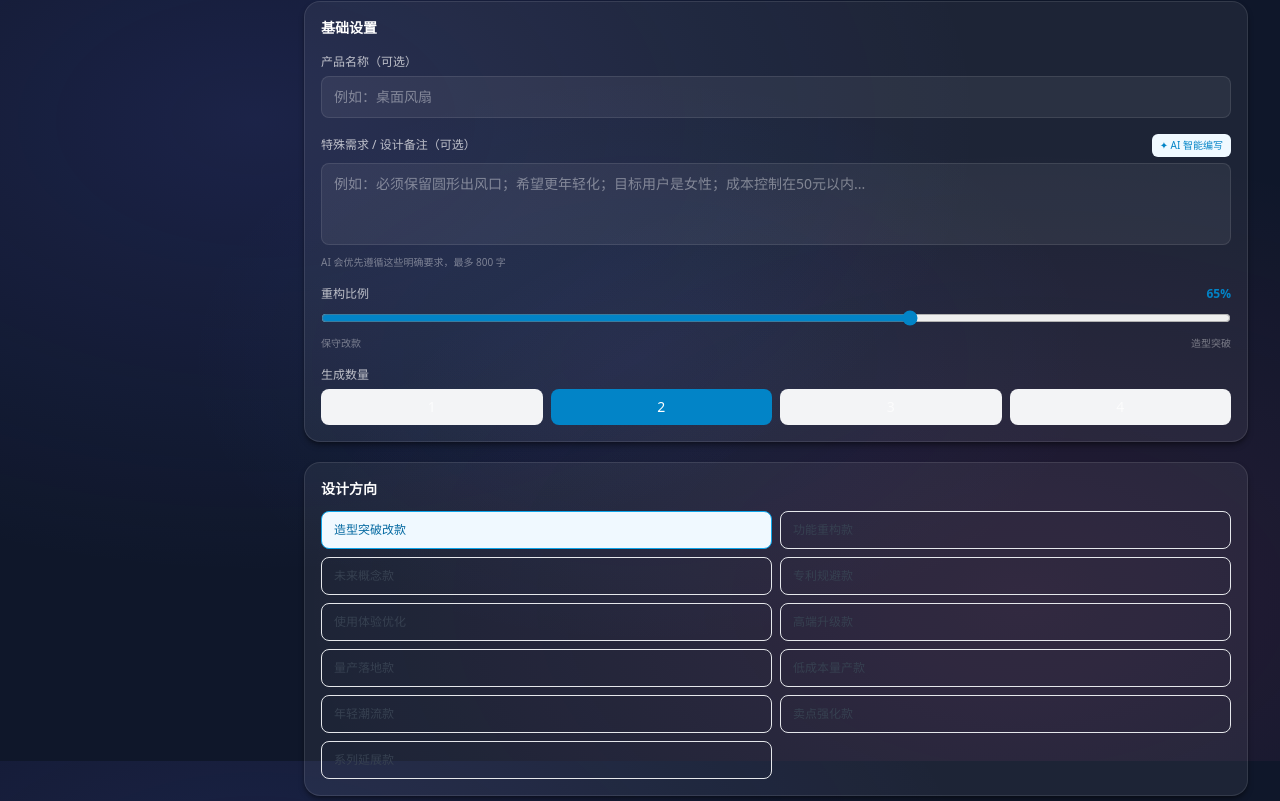
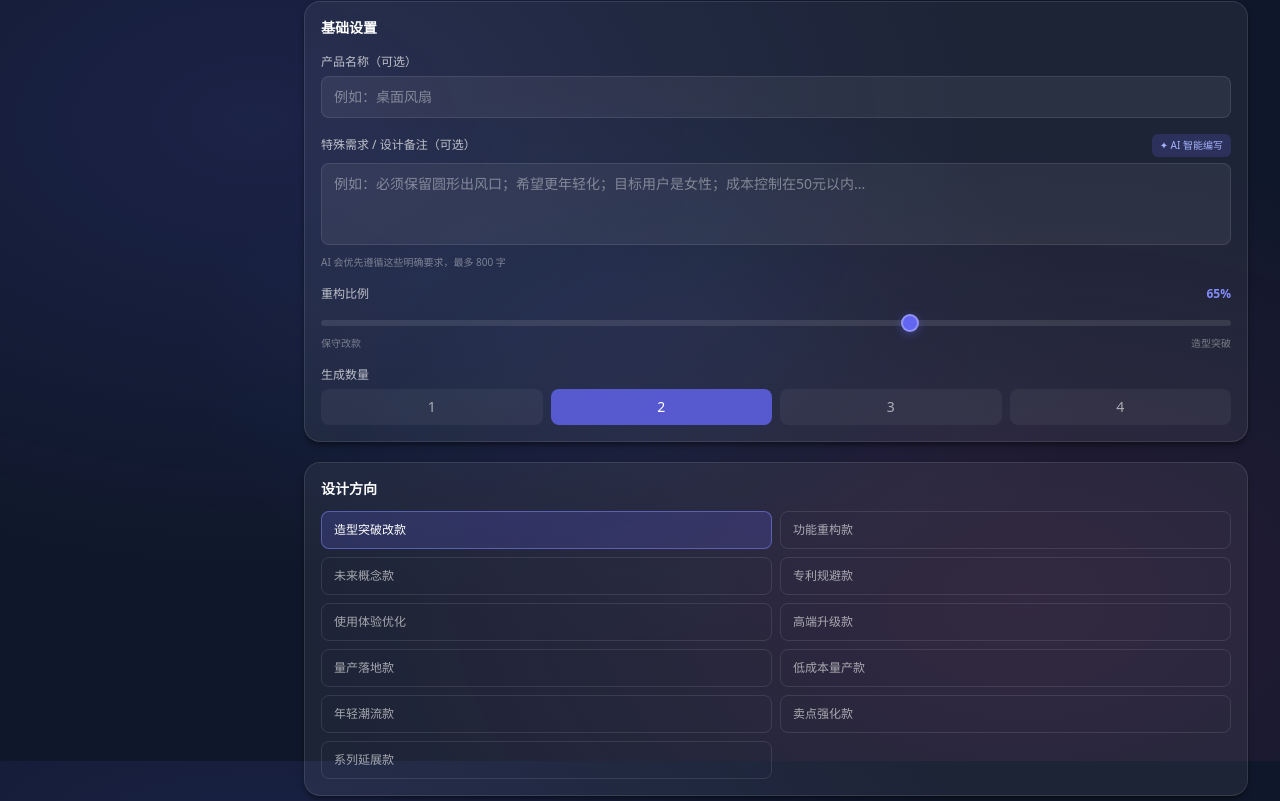
Before and after one commit to bualla450834969-hub/ai-design-workbench, a Next.js app in the folder apps/web/: page / in a window 1280 px wide. Shown: the part 839-1640 px from the top of the page. Built offline with nearby package versions, Linux system fonts and the light colour scheme.

Commit message:
UI: dark theme for all buttons, sliders, and inputs

```diff
--- a/apps/web/app/globals.css
+++ b/apps/web/app/globals.css
@@ -177,6 +177,44 @@ button, a {
   transition: width 0.3s ease;
 }
 
+/* 自定义滑块样式 */
+input[type="range"] {
+  -webkit-appearance: none;
+  appearance: none;
+  height: 6px;
+  border-radius: 3px;
+  background: rgba(255, 255, 255, 0.1);
+  outline: none;
+}
+
+input[type="range"]::-webkit-slider-thumb {
+  -webkit-appearance: none;
+  appearance: none;
+  width: 18px;
+  height: 18px;
+  border-radius: 50%;
+  background: #6366f1;
+  cursor: pointer;
+  border: 2px solid rgba(255, 255, 255, 0.3);
+  box-shadow: 0 2px 8px rgba(99, 102, 241, 0.4);
+  transition: all 0.2s ease;
+}
+
+input[type="range"]::-webkit-slider-thumb:hover {
+  transform: scale(1.1);
+  box-shadow: 0 4px 12px rgba(99, 102, 241, 0.5);
+}
+
+input[type="range"]::-moz-range-thumb {
+  width: 18px;
+  height: 18px;
+  border-radius: 50%;
+  background: #6366f1;
+  cursor: pointer;
+  border: 2px solid rgba(255, 255, 255, 0.3);
+  box-shadow: 0 2px 8px rgba(99, 102, 241, 0.4);
+}
+
 /* 文字颜色辅助 */
 .text-muted {
   color: rgba(255, 255, 255, 0.5);
--- a/apps/web/components/GeneratePanel.tsx
+++ b/apps/web/components/GeneratePanel.tsx
@@ -695,10 +695,10 @@ export default function GeneratePanel({
                     <button
                       key={intent}
                       onClick={() => setEditRegionIntent(intent)}
-                      className={`flex-1 rounded-lg py-2 text-xs font-medium transition-colors ${
+                      className={`flex-1 rounded-lg py-2 text-xs font-medium transition-all ${
                         editRegionIntent === intent
-                          ? "bg-brand-600 text-white"
-                          : "bg-gray-100 text-white/70 hover:bg-gray-200"
+                          ? "bg-indigo-500/80 text-white"
+                          : "bg-white/5 text-white/60 hover:bg-white/10 hover:text-white/80"
                       }`}
                     >
                       {LOCAL_EDIT_INTENT_LABELS[intent]}
@@ -813,7 +813,7 @@ export default function GeneratePanel({
             <button
               onClick={handleAiWriteNotes}
               disabled={isAiWriting}
-              className="flex items-center gap-1 rounded-md bg-brand-50 px-2 py-1 text-[10px] font-medium text-brand-600 hover:bg-brand-100 disabled:opacity-50 disabled:cursor-not-allowed"
+              className="flex items-center gap-1 rounded-md bg-indigo-500/20 px-2 py-1 text-[10px] font-medium text-indigo-300 hover:bg-indigo-500/30 disabled:opacity-50 disabled:cursor-not-allowed transition-all"
             >
               {isAiWriting ? (
                 <>
@@ -839,7 +839,7 @@ export default function GeneratePanel({
           <div>
             <label className="mb-1.5 flex items-center justify-between text-xs font-medium text-white/70">
               <span>重构比例</span>
-              <span className="text-brand-600 font-semibold">{variation}%</span>
+              <span className="text-indigo-400 font-semibold">{variation}%</span>
             </label>
             <input
               type="range"
@@ -863,8 +863,8 @@ export default function GeneratePanel({
               <button
                 key={n}
                 onClick={() => setCount(n)}
-                className={`flex-1 rounded-lg py-2 text-sm font-medium transition-colors ${
-                  count === n ? "bg-brand-600 text-white" : "bg-gray-100 text-white/70 hover:bg-gray-200"
+                className={`flex-1 rounded-lg py-2 text-sm font-medium transition-all ${
+                  count === n ? "bg-indigo-500/80 text-white" : "bg-white/5 text-white/60 hover:bg-white/10 hover:text-white/80"
                 }`}
               >
                 {n}
@@ -890,13 +890,13 @@ export default function GeneratePanel({
                   <button
                     key={preset.value}
                     onClick={() => setKitPreset(preset.value)}
-                    className={`rounded-lg border px-3 py-2 text-left transition-colors ${
+                    className={`rounded-lg border px-3 py-2 text-left transition-all ${
                       kitPreset === preset.value
-                        ? "border-brand-500 bg-brand-50"
-                        : "border-gray-200 hover:border-brand-300"
+                        ? "border-indigo-400/50 bg-indigo-500/20"
+                        : "border-white/10 hover:border-white/20 bg-white/[0.03]"
                     }`}
                   >
-                    <div className={`text-xs font-medium ${kitPreset === preset.value ? "text-brand-700" : "text-gray-700"}`}>
+                    <div className={`text-xs font-medium ${kitPreset === preset.value ? "text-white" : "text-white/70"}`}>
                       {preset.label}
                     </div>
                     <div className="mt-0.5 text-[10px] text-white/40 line-clamp-1">{preset.desc}</div>
@@ -991,10 +991,10 @@ export default function GeneratePanel({
             <button
               key={t.id}
               onClick={() => setTemplateId(t.id)}
-              className={`rounded-lg border px-3 py-2.5 text-left text-xs transition-colors ${
+              className={`rounded-lg border px-3 py-2.5 text-left text-xs transition-all ${
                 templateId === t.id
-                  ? "border-brand-500 bg-brand-50 text-brand-700 font-medium"
-                  : "border-gray-200 text-gray-700 hover:border-brand-400 hover:bg-brand-50"
+                  ? "border-indigo-400/50 bg-indigo-500/20 text-white font-medium"
+                  : "border-white/10 text-white/60 hover:border-white/20 hover:bg-white/5 hover:text-white/80"
               }`}
             >
               {t.label}
@@ -1122,7 +1122,7 @@ export default function GeneratePanel({
                 {generation.percent}% · {generation.completed}/{generation.total}张
               </span>
             </div>
-            <div className="h-2 w-full overflow-hidden rounded-full bg-gray-100">
+            <div className="h-2 w-full overflow-hidden rounded-full bg-white/10">
               <div
                 className="h-full rounded-full bg-brand-600 transition-all duration-300"
                 style={{ width: `${Math.min(generation.percent, 100)}%` }}
@@ -1131,7 +1131,7 @@ export default function GeneratePanel({
             {generation.cards.length > 0 && (
               <div className="mt-3 grid grid-cols-2 gap-2">
                 {generation.cards.map((card) => (
-                  <div key={card.id} className="aspect-square overflow-hidden rounded-lg bg-gray-100">
+                  <div key={card.id} className="aspect-square overflow-hidden rounded-lg bg-white/10">
                     {card.imageUrl ? (
                       <img src={card.imageUrl} alt={card.title} className="h-full w-full object-cover" />
                     ) : (
```
